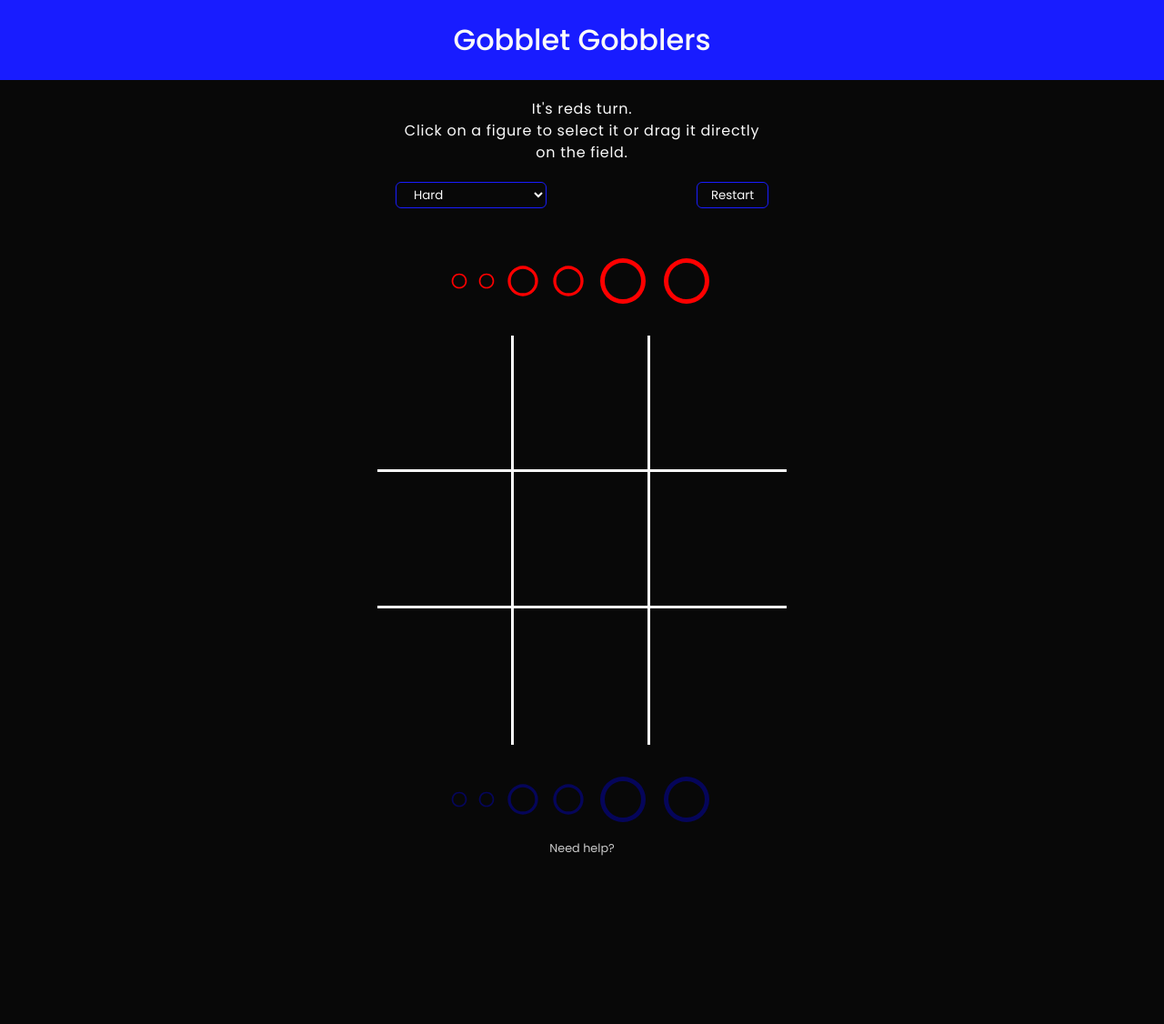
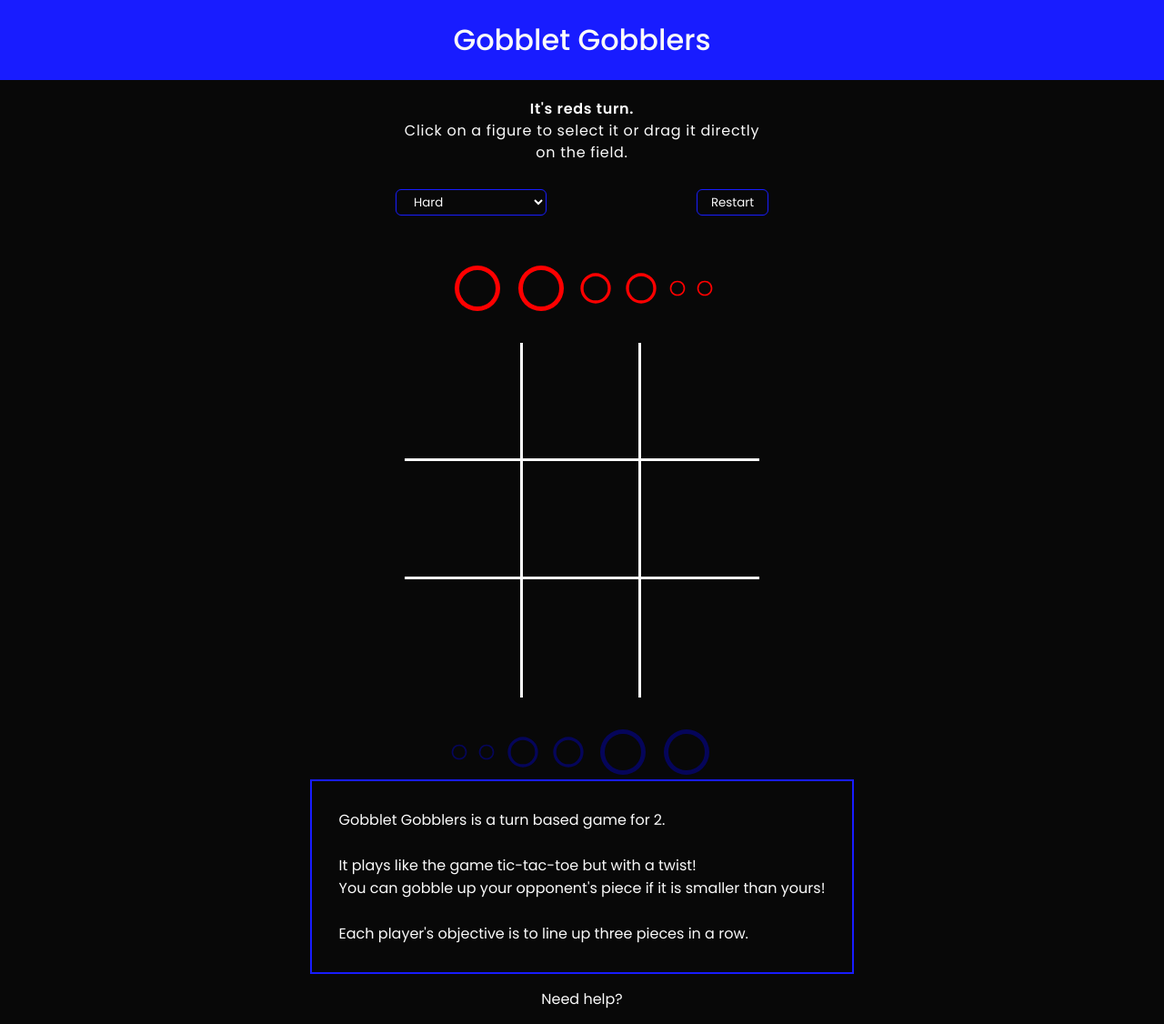
Before and after one commit to fullstackopen23/Gobblers, a React (Vite) app: page / in a window 1280 px wide. Shown: the whole page at 91% size. Before the commit the page ends 957 px from the top, so only its background shows below. Built offline with nearby package versions, Linux system fonts and the light colour scheme.

Commit message:
designing

```diff
--- a/index.html
+++ b/index.html
@@ -6,7 +6,7 @@
   <meta charset="UTF-8" />
   <link rel="icon" type="image/svg+xml" href="/vite.svg" />
   <meta name="viewport" content="width=device-width, initial-scale=1.0" />
-  <title>Vite + React</title>
+  <title>Gobbler Gobblers</title>
 </head>
 
 <body>
--- a/package.json
+++ b/package.json
@@ -10,15 +10,11 @@
     "preview": "vite preview"
   },
   "dependencies": {
-    "@nextui-org/select": "^2.2.5",
-    "@nextui-org/system": "^2.2.5",
-    "@nextui-org/theme": "^2.2.9",
     "framer-motion": "^11.3.28",
     "react": "^18.3.1",
     "react-dnd": "^16.0.1",
     "react-dnd-html5-backend": "^16.0.1",
     "react-dom": "^18.3.1",
-    "tailwindcss": "^3.4.10"
   },
   "devDependencies": {
     "@eslint/js": "^9.8.0",
--- a/src/App.jsx
+++ b/src/App.jsx
@@ -1,16 +1,21 @@
 import Game from './components/Game'
 import Header from './components/Header'
 import Footer from './components/Footer'
+import Help from './components/Help'
 import { DndProvider } from 'react-dnd'
 import { HTML5Backend } from 'react-dnd-html5-backend'
+import { useState } from 'react'
 
 function App() {
+  const [showHelp, setShowHelp] = useState(true)
+
   return (
     <>
       <Header></Header>
       <DndProvider backend={HTML5Backend}>
         <Game></Game>
       </DndProvider>
+      {showHelp ? <Help></Help> : <></>}
       <Footer></Footer>
     </>
   )
--- a/src/components/Cell.jsx
+++ b/src/components/Cell.jsx
@@ -13,7 +13,8 @@ export default function Cell({
   // adds border to the cells to make a tic-tac-toe grid
   const border = getBorder(cell.id)
   const isValidMove = cell?.isMoveValid ? 'isMoveValid' : ''
-  const classNames = `cell ${border} ${isValidMove}`
+  const isWinningCell = cell?.winningCell ? 'winningCell' : ''
+  const classNames = `cell ${border} ${isValidMove} ${isWinningCell}`
   const lastFigureOnCell = cell.figuresOnCell.at(-1)
   const [{}, drop] = useDrop(
     () => ({
--- a/src/components/Footer.jsx
+++ b/src/components/Footer.jsx
@@ -1,7 +1,7 @@
 export default function Footer() {
   return (
     <footer>
-      <div className="help">Need help?</div>
+      <div className="needHelp">Need help?</div>
     </footer>
   )
 }
--- a/src/components/Game.jsx
+++ b/src/components/Game.jsx
@@ -1,6 +1,6 @@
 import Figures from './Figures'
 import Board from './Board'
-import { useState } from 'react'
+import { useState, useEffect } from 'react'
 import {
   isMoveValid,
   checkWinner,
@@ -13,13 +13,13 @@ export default function Game() {
     {
       id: 0,
       team: 'red',
-      size: 'small',
+      size: 'large',
       on: null,
     },
     {
       id: 1,
       team: 'red',
-      size: 'small',
+      size: 'large',
       on: null,
     },
     {
@@ -37,13 +37,13 @@ export default function Game() {
     {
       id: 4,
       team: 'red',
-      size: 'large',
+      size: 'small',
       on: null,
     },
     {
       id: 5,
       team: 'red',
-      size: 'large',
+      size: 'small',
       on: null,
     },
   ]
@@ -104,6 +104,7 @@ export default function Game() {
   const [message, setMessage] = useState({
     isRedsTurn: true,
     message: selectMessage,
+    winnerMessage: null,
   })
   const [isGameover, setIsGameover] = useState(false)
   const [isRedsTurn, setIsRedsTurn] = useState(true)
@@ -113,14 +114,18 @@ export default function Game() {
   const [opponent, setOpponent] = useState('hard')
 
   function handleSelectFigure(figure) {
-    console.log(figure)
     if (isGameover) return
+    if (!isRedsTurn && opponent !== 'friend') return
     if (
       (isRedsTurn && figure.team === 'red') ||
       (!isRedsTurn && figure.team === 'blue')
     ) {
       setSelectedFigure(figure)
-      setMessage({ isRedsTurn, message: placeMessage })
+      setMessage({
+        isRedsTurn,
+        message: placeMessage,
+        winnerMessage: null,
+      })
 
       const updatedCells = cells.map((cell) => {
         if (isMoveValid(cell, figure)) {
@@ -133,7 +138,7 @@ export default function Game() {
     }
   }
 
-  function handleClickOnCell(clickedCell, fig) {
+  function handleClickOnCell(clickedCell) {
     if (isGameover) return
     if (!selectedFigure) return
     if (!isMoveValid(clickedCell, selectedFigure)) return
@@ -164,6 +169,7 @@ export default function Game() {
 
     if (checkWinner(updatedCells)) {
       handleWin(updatedCells)
+      return
     }
 
     isRedsTurn
@@ -171,11 +177,14 @@ export default function Game() {
       : setBlueFigures(updatedFiguresOfTeamThatPlayed)
     setCells(updatedCells)
     setSelectedFigure(null)
-    setMessage({ isRedsTurn: !isRedsTurn, message: selectMessage })
+    setMessage({
+      isRedsTurn: !isRedsTurn,
+      message: selectMessage,
+      winnerMessage: null,
+    })
     setIsRedsTurn(!isRedsTurn)
 
     if (!(opponent === 'friend')) {
-      console.log(opponent)
       setTimeout(() => {
         const bestMove = computerPlay(
           opponent,
@@ -218,7 +227,11 @@ export default function Game() {
         })
         setCells(updatedCells2)
         setBlueFigures(updatedBlueFigures)
-        setMessage({ isRedsTurn: isRedsTurn, message: selectMessage })
+        setMessage({
+          isRedsTurn: isRedsTurn,
+          message: selectMessage,
+          winnerMessage: null,
+        })
 
         setIsRedsTurn(true)
         if (checkWinner(updatedCells2)) {
@@ -242,18 +255,30 @@ export default function Game() {
     setMessage({
       isRedsTurn,
       message: selectMessage,
+      winnerMessage: null,
     })
   }
 
   function handleWin(cells) {
     setIsGameover(true)
     const winner = checkWinner(cells)
+
+    const updatedCells = cells.map((cell) => {
+      if (winner.squares.includes(cell.id)) {
+        return { ...cell, winningCell: true }
+      } else {
+        return cell
+      }
+    })
+    setCells(updatedCells)
+
     if (winner.winnerTeam === 'red') {
-      setMessage({
+      const newMes = {
         isRedsTurn,
         message: '',
         winnerMessage: 'Team red won the game!',
-      })
+      }
+      setMessage(newMes)
     } else {
       setMessage({
         isRedsTurn,
--- /dev/null
+++ b/src/components/Help.jsx
@@ -0,0 +1,10 @@
+export default function Help() {
+  return <div className="help">
+    <p>Gobblet Gobblers is a turn based game for 2.</p>
+    <br />
+    <p>It plays like the game tic-tac-toe but with a twist!</p>
+    <p>You can gobble up your opponent's piece if it is smaller than yours!</p>
+    <br />
+    <p>Each player's objective is to line up three pieces in a row.</p>
+  </div>
+}
--- a/src/components/Info.jsx
+++ b/src/components/Info.jsx
@@ -8,17 +8,30 @@ export default function Info({
     handleRestart()
   }
 
+  let isRedsTurnMessage
+  if (message.winnerMessage) {
+    isRedsTurnMessage = ''
+  } else {
+    isRedsTurnMessage = message.isRedsTurn
+      ? "It's reds turn."
+      : "It's blues turn."
+  }
+
+  let messageMessage
+  if (message.winnerMessage) {
+    messageMessage = ''
+  } else {
+    messageMessage = message.message
+  }
+
   return (
     <div className="info">
       <div className="message">
-        <p>
-          {message.isRedsTurn && !message.winnerMessage
-            ? "It's reds turn."
-            : message.winnerMessage
-            ? message.winnerMessage
-            : "It's blues turn."}
+        <p className="winnerMsg">
+          {message.winnerMessage ? message.winnerMessage : <></>}
         </p>
-        <p>{message.message}</p>
+        <p className="turnMsg">{isRedsTurnMessage}</p>
+        <p className="messageMsg">{messageMessage}</p>
       </div>
 
       <div className="top">
--- a/src/index.css
+++ b/src/index.css
@@ -95,11 +95,11 @@ body {
   display: flex;
   flex-wrap: wrap;
   width: 70%;
-  max-width: 450px;
+  max-width: 390px;
 }
 .cell {
   width: 33.3%;
-  max-width: 150px;
+  max-width: 130px;
   aspect-ratio: 1;
   cursor: pointer;
   display: flex;
@@ -108,6 +108,9 @@ body {
 }
 .cell.isMoveValid {
   background-color: rgba(132, 202, 138, 0.336);
+}
+.cell.winningCell {
+  background-color: var(--success-color);
 }
 
 /* ADD BORDER TO CELLS TO CREATE TIC TAC TOE BOARD */
@@ -158,8 +161,13 @@ header h1 {
 .info .message {
   text-align: center;
   width: 100%;
+  min-height: 5rem;
 }
-
+.info .messageMsg {
+}
+.info .turnMsg {
+  font-weight: 600;
+}
 /* GAME */
 .game-container {
   width: 100%;
@@ -222,4 +230,15 @@ footer {
 footer .help {
   opacity: 0.8;
   font-size: 0.8rem;
+  cursor: pointer;
 }
+
+/* help */
+.needHelp {
+  cursor: pointer;
+}
+
+.help {
+  border: 2px solid var(--accent-color);
+  padding: 30px;
+}
--- a/src/main.jsx
+++ b/src/main.jsx
@@ -3,8 +3,4 @@ import App from './App.jsx'
 import './index.css'
 import { StrictMode } from 'react'
 
-createRoot(document.getElementById('root')).render(
-  <StrictMode>
-    <App />
-  </StrictMode>
-)
+createRoot(document.getElementById('root')).render(<App />)
```
Also changed, not shown: todo.txt.
